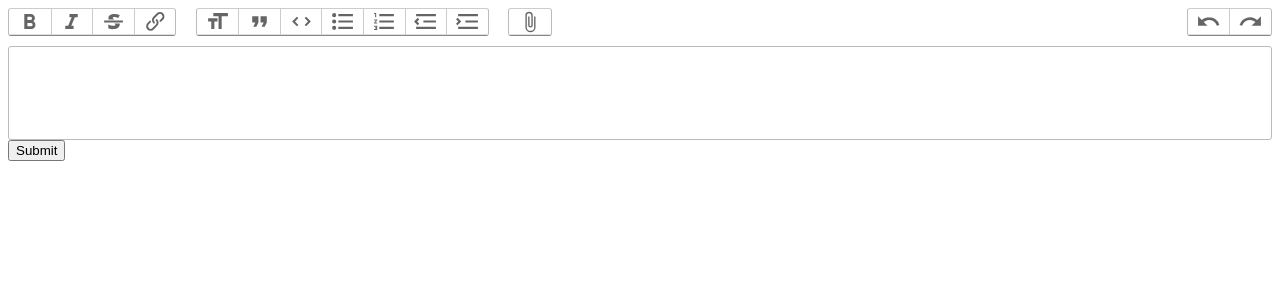
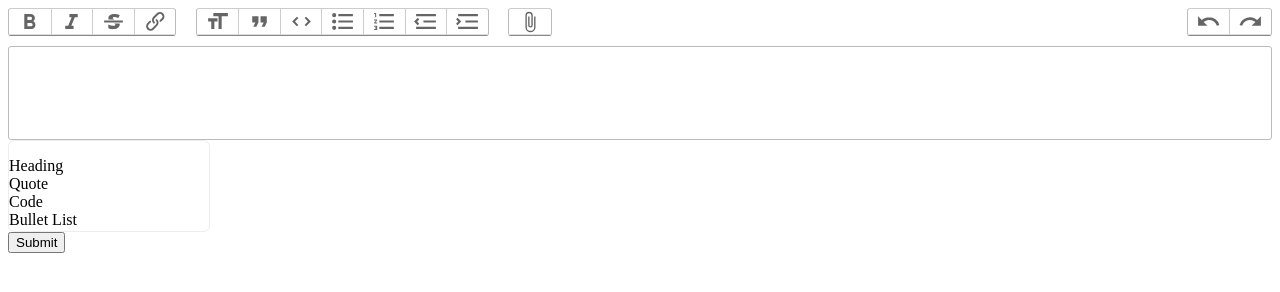
Before and after one commit to Rijoanul-Shanto/trix-customization, a website: page src/index.html in a window 1280 px wide. Drawn offline with Linux system fonts and the light colour scheme.

Commit message:
[ADD] - added list item

```diff
--- a/src/index.html
+++ b/src/index.html
@@ -12,13 +12,12 @@
 <body>
     <div>
         <form action="#">
-            <div id="trix">
-                <input id="trix-input" type="hidden" name="content">
-            </div>
-
+            <div id="trix"></div>
             <button type="submit">Submit</button>
         </form>
     </div>
+
+
 
     <script src="index.js"></script>
 </body>
--- a/src/index.js
+++ b/src/index.js
@@ -4,14 +4,72 @@ let TrixJS = function (trixConfig) {
     this.holder = trixConfig.holder;
     this.inputId = trixConfig.inputId;
 
-    let targetEditor = document.querySelector('#' + this.holder);
-    let initEditor = document.createElement('trix-editor');
-    initEditor.setAttribute('input', this.inputId);
+    const targetEditor = document.querySelector('#' + this.holder);
+    const initEditor = document.createElement('trix-editor');
+    const inputField = document.createElement('input');
 
+    inputField.setAttribute('id', this.holder + "-input");
+    inputField.setAttribute('type', 'hidden');
+    inputField.setAttribute('value', '');
+    inputField.setAttribute('name', "content");
+
+    initEditor.setAttribute('input', this.holder + "-input");
+
+    targetEditor.appendChild(inputField);
     targetEditor.appendChild(initEditor);
 
+    const element = document.querySelectorAll("#" + this.holder + " trix-editor")[0];
 
-    let element = document.querySelectorAll("#trix trix-editor")[0];
+
+    let makeHtmlElement = function (elementConfig) {
+        let htmlElement = document.createElement(elementConfig.name);
+        for (key in elementConfig.properties) {
+            htmlElement.setAttribute(key, elementConfig.properties[key]);
+        }
+
+        return htmlElement;
+    }
+
+    let loadListItems = function () {
+        let div = makeHtmlElement({
+            name: "div",
+            properties: {
+                style: `border: 1px solid #ededed; border-radius: .4rem; overflow-y: scroll; max-height: 90px; max-width: 200px;`,
+
+            }
+        });
+
+        let ul = makeHtmlElement({
+            name: "ul",
+            properties: {
+                style: `list-style-type: none; padding-left: 0`,
+            }
+        });
+
+        let listItems = {
+            heading1: "Heading",
+            quote: "Quote",
+            code: "Code",
+            bullet: "Bullet List",
+            number: "Numbered List",
+        }
+
+        for(item in listItems){
+            let li = makeHtmlElement({
+                name: "li",
+                properties: {
+                    name: listItems[item],
+                    id: item,
+                }
+            });
+            li.innerText = listItems[item];
+            ul.appendChild(li);
+        }
+        console.log(ul);
+        div.appendChild(ul);
+
+        targetEditor.appendChild(div);
+    }
 
     let searchKey = function () {
         let documentTextElement = element.innerText;
@@ -30,7 +88,7 @@ let TrixJS = function (trixConfig) {
     }
 
     let slashReset = function () {
-        if (slashTriggered) {
+        if (this.slashTriggered) {
             element.editor.setSelectedRange([
                 searchKeyStartPosition,
                 element.editor.getSelectedRange()[0]
@@ -39,7 +97,7 @@ let TrixJS = function (trixConfig) {
             element.editor.deleteInDirection("forward");
 
             searchKeyStartPosition = -1;
-            slashTriggered = false;
+            this.slashTriggered = false;
         }
     }
 
@@ -47,7 +105,7 @@ let TrixJS = function (trixConfig) {
         console.log(pressedKey);
         if ('/' === pressedKey) {
             let result = isSlashAllowed();
-            -1 !== result ? (searchKeyStartPosition = result, slashTriggered = true) : undefined;
+            -1 !== result ? (searchKeyStartPosition = result, this.slashTriggered = true) : undefined;
         }
         else if ('Enter' === pressedKey) {
             slashReset();
@@ -56,16 +114,20 @@ let TrixJS = function (trixConfig) {
             slashReset();
         }
         else {
-            slashTriggered ? searchKey() : undefined;
+            this.slashTriggered ? searchKey() : undefined;
         }
     }
+
+    addEventListener("trix-initialize", function (event) {
+        console.log("editor is ready to use");
+        loadListItems();
+    })
 
     element.addEventListener("keyup", function (event) {
         handleKeyPress(event.key);
     })
 };
 
-let test = new TrixJS({
+const test = new TrixJS({
     holder: "trix",
-    inputId: "trix-input"
 });
```
Also changed, not shown: src/trix.css (line endings or trailing spaces).
